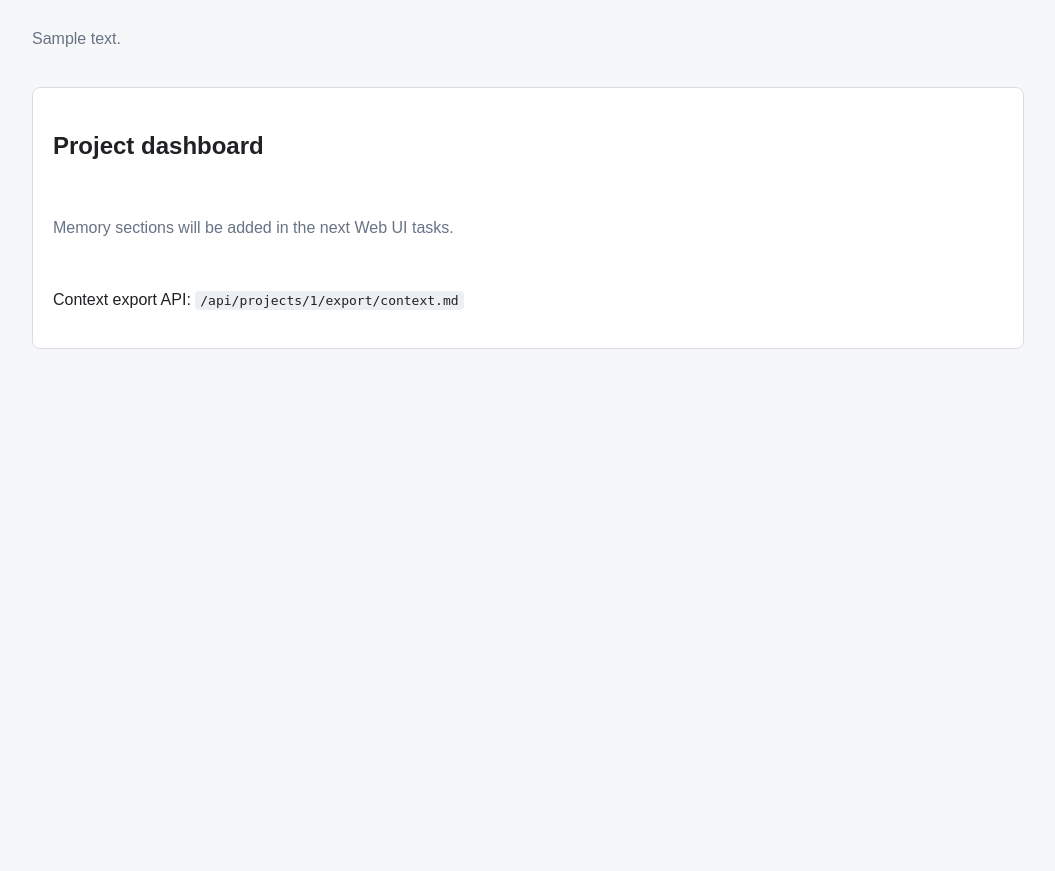
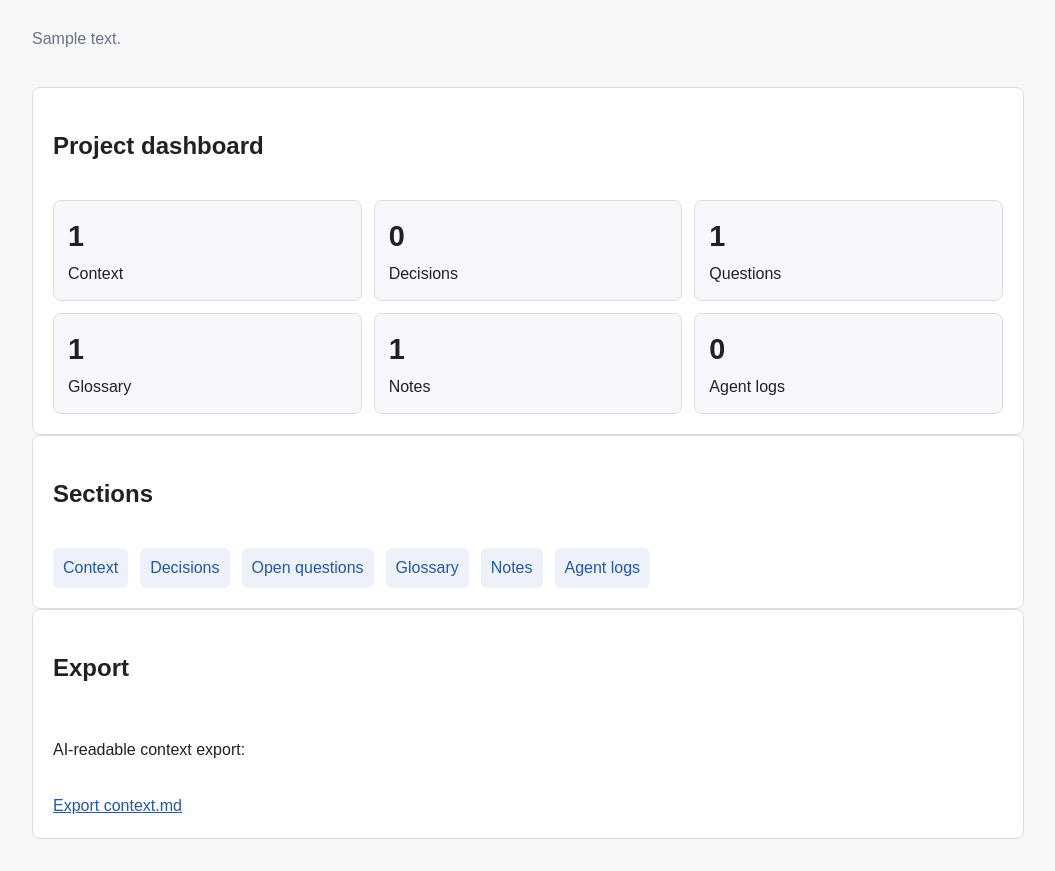
Before and after one commit to jaoushingan88/agent-project-memory, a Flask app: page /projects/1 in a window 1280 px wide. Shown: the part 206-1077 px from the top of the page, without its empty margins (112-1167 px from the left). Before the commit the page ends 555 px from the top, so only its background shows below. Run offline with Flask 3, Linux system fonts and the light colour scheme; tables that the repository leaves empty hold one stand-in row (values such as "Sample post"); data that the repository does not hold is empty; parts of the project's set-up code (start-up, migrations or seed data) failed here and were passed over.

Commit message:
Add project dashboard UI

```diff
--- a/src/agent_project_memory/app.py
+++ b/src/agent_project_memory/app.py
@@ -9,7 +9,17 @@ from flask import Flask, redirect, render_template, request, url_for
 
 from .api import api, register_error_handlers
 from .db import get_database, init_app, init_database
-from .repositories import create_project, get_project, list_projects
+from .repositories import (
+    create_project,
+    get_project,
+    list_agent_logs,
+    list_context_entries,
+    list_decisions,
+    list_glossary_terms,
+    list_notes,
+    list_open_questions,
+    list_projects,
+)
 
 
 def create_app(test_config=None):
@@ -53,10 +63,19 @@ def create_app(test_config=None):
 
     @app.get("/projects/<int:project_id>")
     def project_dashboard(project_id):
-        project = get_project(get_database(), project_id)
+        connection = get_database()
+        project = get_project(connection, project_id)
         if project is None:
             return render_template("not_found.html"), 404
-        return render_template("project_dashboard.html", project=project)
+        counts = {
+            "context": len(list_context_entries(connection, project_id)),
+            "decisions": len(list_decisions(connection, project_id)),
+            "questions": len(list_open_questions(connection, project_id)),
+            "glossary": len(list_glossary_terms(connection, project_id)),
+            "notes": len(list_notes(connection, project_id)),
+            "agent_logs": len(list_agent_logs(connection, project_id)),
+        }
+        return render_template("project_dashboard.html", project=project, counts=counts)
 
     return app
 
--- a/src/agent_project_memory/static/styles.css
+++ b/src/agent_project_memory/static/styles.css
@@ -88,6 +88,40 @@ a {
   padding-bottom: 10px;
 }
 
+.metric-grid {
+  display: grid;
+  gap: 12px;
+  grid-template-columns: repeat(3, minmax(0, 1fr));
+}
+
+.metric {
+  background: #f6f8fb;
+  border: 1px solid #d9dde3;
+  border-radius: 8px;
+  color: #202124;
+  display: grid;
+  gap: 4px;
+  padding: 14px;
+  text-decoration: none;
+}
+
+.metric strong {
+  font-size: 1.8rem;
+}
+
+.section-links {
+  display: flex;
+  flex-wrap: wrap;
+  gap: 12px;
+}
+
+.section-links a {
+  background: #edf2fa;
+  border-radius: 6px;
+  padding: 8px 10px;
+  text-decoration: none;
+}
+
 label {
   display: grid;
   font-weight: 700;
@@ -141,4 +175,8 @@ code {
   .grid-two {
     grid-template-columns: 1fr;
   }
+
+  .metric-grid {
+    grid-template-columns: 1fr;
+  }
 }
--- a/src/agent_project_memory/templates/project_dashboard.html
+++ b/src/agent_project_memory/templates/project_dashboard.html
@@ -13,7 +13,49 @@
 
   <section class="panel stack">
     <h2>Project dashboard</h2>
-    <p class="muted">Memory sections will be added in the next Web UI tasks.</p>
-    <p>Context export API: <code>/api/projects/{{ project.id }}/export/context.md</code></p>
+    <div class="metric-grid">
+      <a class="metric" href="{{ url_for('project_dashboard', project_id=project.id) }}#context">
+        <strong>{{ counts.context }}</strong>
+        <span>Context</span>
+      </a>
+      <a class="metric" href="{{ url_for('project_dashboard', project_id=project.id) }}#decisions">
+        <strong>{{ counts.decisions }}</strong>
+        <span>Decisions</span>
+      </a>
+      <a class="metric" href="{{ url_for('project_dashboard', project_id=project.id) }}#questions">
+        <strong>{{ counts.questions }}</strong>
+        <span>Questions</span>
+      </a>
+      <a class="metric" href="{{ url_for('project_dashboard', project_id=project.id) }}#glossary">
+        <strong>{{ counts.glossary }}</strong>
+        <span>Glossary</span>
+      </a>
+      <a class="metric" href="{{ url_for('project_dashboard', project_id=project.id) }}#notes">
+        <strong>{{ counts.notes }}</strong>
+        <span>Notes</span>
+      </a>
+      <a class="metric" href="{{ url_for('project_dashboard', project_id=project.id) }}#agent-logs">
+        <strong>{{ counts.agent_logs }}</strong>
+        <span>Agent logs</span>
+      </a>
+    </div>
+  </section>
+
+  <section class="panel stack">
+    <h2>Sections</h2>
+    <div class="section-links">
+      <a id="context" href="{{ url_for('project_dashboard', project_id=project.id) }}#context">Context</a>
+      <a id="decisions" href="{{ url_for('project_dashboard', project_id=project.id) }}#decisions">Decisions</a>
+      <a id="questions" href="{{ url_for('project_dashboard', project_id=project.id) }}#questions">Open questions</a>
+      <a id="glossary" href="{{ url_for('project_dashboard', project_id=project.id) }}#glossary">Glossary</a>
+      <a id="notes" href="{{ url_for('project_dashboard', project_id=project.id) }}#notes">Notes</a>
+      <a id="agent-logs" href="{{ url_for('project_dashboard', project_id=project.id) }}#agent-logs">Agent logs</a>
+    </div>
+  </section>
+
+  <section class="panel stack">
+    <h2>Export</h2>
+    <p>AI-readable context export:</p>
+    <a href="/api/projects/{{ project.id }}/export/context.md">Export context.md</a>
   </section>
 {% endblock %}
```
Also changed, not shown: STATUS.md (+40 -2 lines), TASKS.md (+2 -2 lines), tests/test_app.py (+4 -0 lines).
